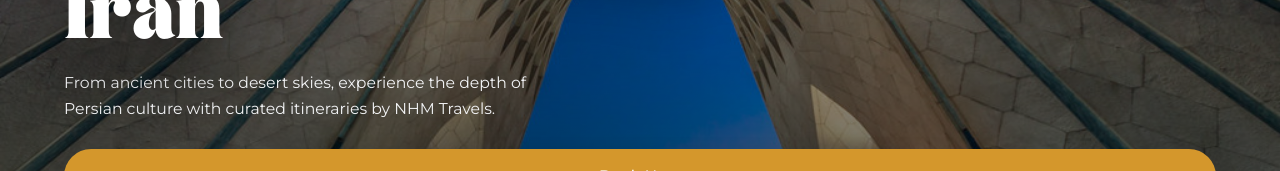
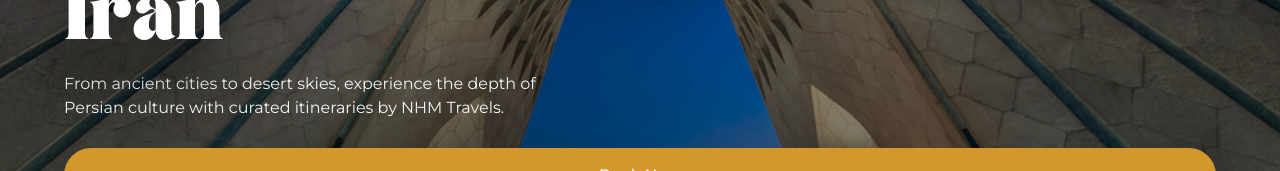
Before and after one commit to MuhammadKazimSadiq/NHM, an Astro site: page / in a window 1280 px wide. Shown: the part 413-584 px from the top of the page. Built offline with nearby package versions, Linux system fonts and the light colour scheme; Astro itself is replaced by a stand-in of ours.

Commit message:
fix index hero section

```diff
--- a/src/components/index/Hero.astro
+++ b/src/components/index/Hero.astro
@@ -26,14 +26,11 @@ import NavLink from "../shared/NavLink.astro"
       </p>
 
       <h1
-        class="font-heading mb-3
-               text-[clamp(2.6rem,4vw,3.6rem)]
-               drop-shadow-[0_12px_32px_rgba(0,0,0,0.9)]"
-      >
+        class="font-heading mb-3 text-[clamp(2.6rem,4vw,3.6rem)] drop-shadow-[0_12px_32px_rgba(0,0,0,0.9)]">
         Timeless Journeys Through Iran
       </h1>
 
-      <p class="hero-subtitle mb-[1.8rem] max-w-[520px] text-[0.98rem] text-gray-100">
+      <p class="hero-subtitle mb-7 max-w-130 text-base text-gray-100">
         From ancient cities to desert skies, experience the depth of Persian
         culture with curated itineraries by NHM Travels.
       </p>
```
